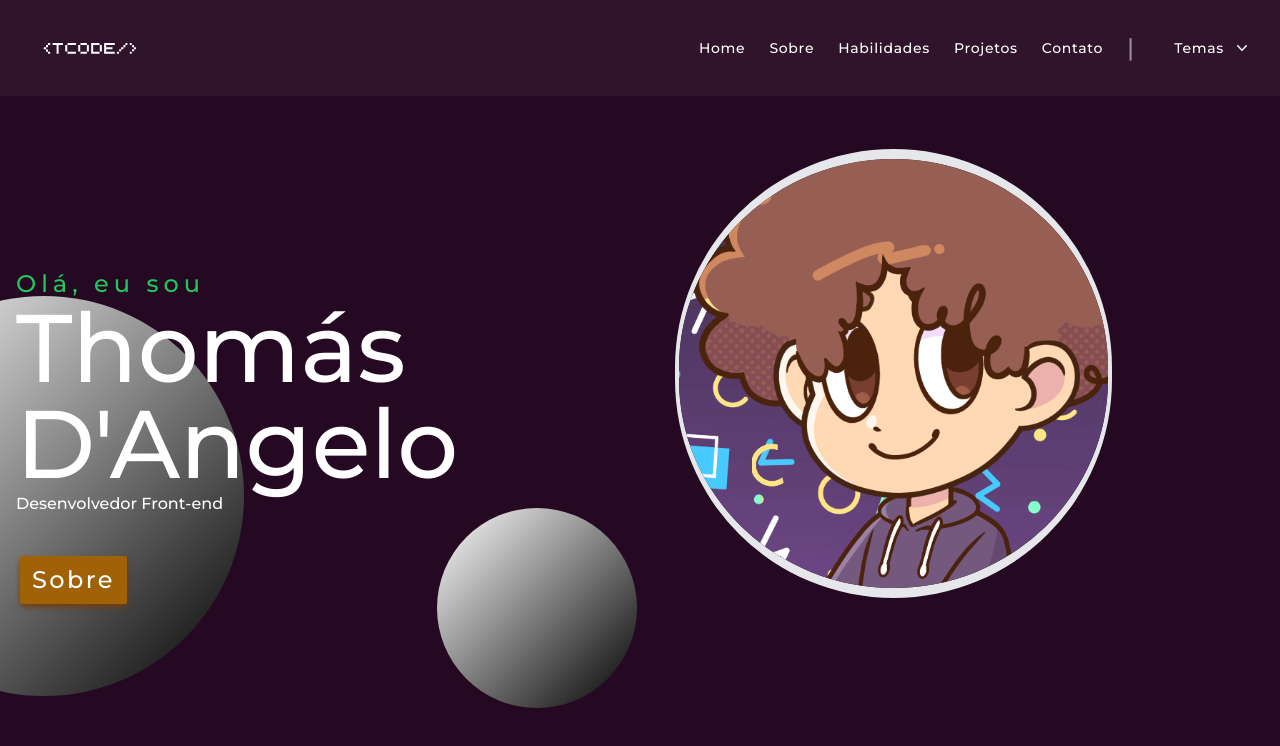
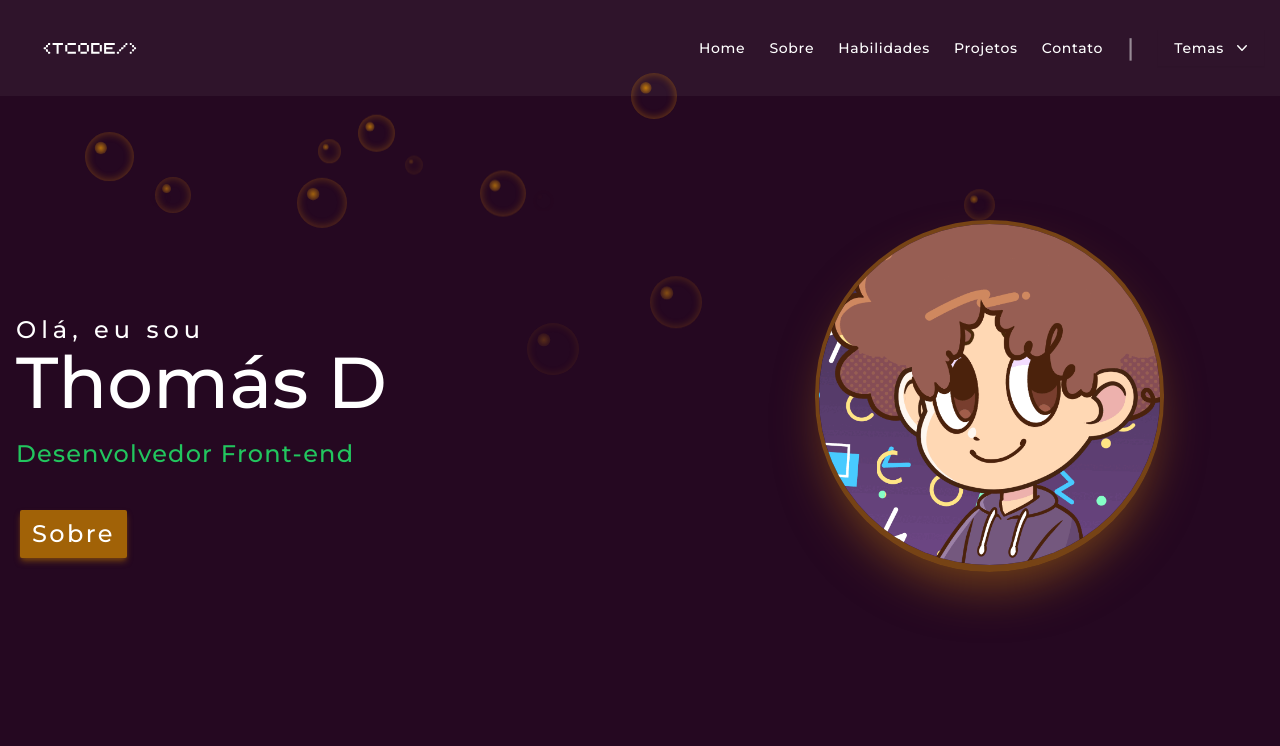
Before and after one commit to Thomgomes/Portfolio_Thom_Gomes, a React (Vite) app: page / in a window 1280 px wide. Shown: the top 746 px of the page. Built offline with nearby package versions, Linux system fonts and the light colour scheme.

Commit message:
Bubbles add

```diff
--- a/package.json
+++ b/package.json
@@ -14,6 +14,7 @@
     "react": "^18.2.0",
     "react-dom": "^18.2.0",
     "react-router-dom": "^6.8.1",
+    "react-typical": "^0.1.3",
     "typed.js": "^2.0.12"
   },
   "devDependencies": {
--- /dev/null
+++ b/src/components/homeSection/imgbox.jsx
@@ -0,0 +1,10 @@
+import thomGif from '../../../public/TGAvatar.gif'
+import './imgbox.css'
+
+export const ImgBox = () => {
+  return (
+    <div className='imgbox relative 2xl:w-full 2xl:h-full 2xl:block xl:w-[70%] xl:block lg:w-[60%] md:block hidden'>
+      <img className='relative h-full w-[calc(130% - 80px)] top-[-60px] left-[50px] rounded-full border-t-[4px] border-b-[7px] border-x-4 border-[#c77f0b80] shadow-2xl shadow-[#c77f0b80]' src={thomGif} alt="Thom_Avatar.gif" />
+    </div>
+  )
+}
--- a/src/components/homeSection/index.jsx
+++ /dev/null
@@ -1,35 +0,0 @@
-import thomGif from '../../../public/TGAvatar.gif'
-import Typed from "typed.js";
-import './imgbox.css'
-
-export const SectionHome = () => {
-
-  return (
-    <section className="text-white">
-      <div
-      className=" wrapper
-      container lg:mt-16 xl:mt-20 col-auto max-w-7xl mx-auto px-4 h-[70vh] flex justify-center items-center
-      before:absolute 2xl:before:h-[600px] 2xl:before:w-[600px] xl:before:h-[400px] xl:before:w-[400px] before:rounded-[50%] before:left-[-12%] before:top-[40%] before:bg-gradient-to-br to-black from-white
-      after:absolute after:h-[200px] after:w-[200px] after:rounded-[50%] after:left-[35%] after:bottom-[3%] after:bg-gradient-to-br
-      ">
-        <div className="w-1/2 z-10">
-          <span
-            className=' span
-          block relative text-2xl tracking-[5px] text-green-500
-          after:absolute after:h-1 after:w-[45px] after:bottom-[10px] after:text-red-300
-          '>Olá, eu sou</span>
-          <h1 className='block text-8xl'>Thom<span className='multiText capitalize'>ás D'Angelo</span></h1>
-          <p className='w-[90%] relative'>Desenvolvedor Front-end</p>
-          <div className="btn">
-            <button className='text-2xl bg-yellow-700 px-3 py-2 my-10 mx-1 tracking-widest capitalize shadow-md shadow-yellow-900 rounded-sm '>Sobre</button>
-          </div>
-        </div>
-        <div className="w-1/2">
-          <div className='imgbox relative 2xl:w-full 2xl:h-full xl:w-[70%] lg:w-[60%]'>
-            <img className='relative h-full w-[calc(130% - 80px)] top-[-60px] left-[50px] rounded-full border-y-[10px] border-x-4' src={thomGif} alt="Thom_Avatar.gif" />
-          </div>
-        </div>
-      </div>
-    </section>
-  )
-}
--- /dev/null
+++ b/src/components/homeSection/sectionName.jsx
@@ -0,0 +1,32 @@
+import Typical from 'react-typical'
+import './imgbox.css'
+
+export const SectionName = () => {
+
+  return (
+    <div className='DescriptionMe'>
+      <span
+        className=' span
+          block relative text-2xl tracking-[5px]
+          '>Olá, eu sou</span>
+      <h1 className='block xl:text-7xl lg:text-6xl md:text-5xl text-4xl '>
+        Thom
+        <Typical
+          loop={1}
+          wrapper='a'
+          steps={[
+            "ás D'Angelo",
+            4500,
+            ' Gomes',
+
+          ]}
+        />
+      </h1>
+      <p className='w-[90%] relative mt-5 tracking-wider text-2xl text-green-500'>Desenvolvedor Front-end</p>
+      <div className="btn">
+        <button className='text-2xl bg-yellow-700 px-3 py-2 my-10 mx-1 tracking-widest capitalize shadow-md shadow-yellow-900 rounded-sm '>Sobre</button>
+      </div>
+
+    </div>
+  )
+}
--- /dev/null
+++ b/src/components/navbar/bubbles.css
@@ -0,0 +1,35 @@
+section span {
+  position:absolute;
+  top: 62px;
+  background: transparent;
+  poimter-evnets: none;
+  border-radius: 50%;
+  box-shadow: inset 0 0 10px rgba(187,112,15, 0.6);
+  animation: bubbles 2s linear infinite;
+  z-index:0;
+}
+
+section span::before{
+  content:'';
+  position: absolute;
+  width: 100%;
+  height: 100%;
+  transform: scale(0.25) translate(-70%, -70%);
+  background:radial-gradient(#c77e0b, transparent);
+  border-radius: 50%;
+  z-index:2;
+}
+
+@keyframes bubbles {
+  0%{
+  transform: translateY(0%);
+  opacity: 1;
+  }
+  70%{
+  opacity: 0.6;
+  }
+  100%{
+  transform: translateY(600%);
+  opacity: 0;
+  }
+}
--- /dev/null
+++ b/src/components/navbar/bublles.jsx
@@ -0,0 +1,29 @@
+import { createElement } from "react"
+import './bubbles.css'
+
+export const Bubbles = () => {
+
+  function bubblesCreate () {
+    const section = document.querySelector('section')
+    const createElement = document.createElement('span')
+    let size = Math.random()*60
+
+    createElement.style.width = size + 'px'
+    createElement.style.height = size + 'px'
+    createElement.style.left = Math.random() * innerWidth + 'px'
+    section.appendChild(createElement)
+
+    setTimeout(() => {
+      createElement.remove()
+    },2000)
+  }
+  setInterval(bubblesCreate,300)
+
+  return (
+    <section
+    className=""
+    >
+
+    </section>
+  )
+}
--- a/src/components/navbar/index.jsx
+++ /dev/null
@@ -1,54 +0,0 @@
-import { Link } from 'react-router-dom'
-import TcodeLogo from '../../assets/Thom.Code-_1_.svg'
-import { LayeredWaves } from './layeredWaves'
-import { NavLinks } from './navLink'
-import { ThemesBtn } from './navThemes'
-import wavesGreen from '../../assets/layeredWaves/greenWaves.svg'
-import wavesGolden from '../../assets/layeredWaves/goldenWaves.svg'
-import wavesPurple from '../../assets/layeredWaves/pulpleWaves.svg'
-
-export const Navbar = () => {
-
-
-  return (
-    <navbar>
-      <div className=' text-white bg-[#f5fffa0c]'>
-        <LayeredWaves waveName={wavesGolden}/>
-      <div className="relative container max-w-7xl mx-auto px-4 h-24 flex items-center justify-between z-[1]" >
-        <div className="logo">
-          <Link className="login-form-title" to="/home">
-            <img className="w-36 pt-5" src={TcodeLogo} alt="Thom_Code" />
-          </Link>
-        </div>
-
-        <nav>
-          <ul className="flex items-center gap-3 space-x-3 ml-auto">
-            <NavLinks
-            path="*"
-            nameDescription="Home"
-            />
-            <NavLinks
-            path="*"
-            nameDescription="Sobre"
-            />
-            <NavLinks
-            path="*"
-            nameDescription="Habilidades"
-            />
-            <NavLinks
-            path="*"
-            nameDescription="Projetos"
-            />
-            <NavLinks
-            path="*"
-            nameDescription="Contato"
-            />
-            <span className='opacity-50 text-2xl'>|</span>
-            <ThemesBtn/>
-          </ul>
-        </nav>
-      </div>
-      </div>
-    </navbar>
-  )
-}
--- a/src/components/navbar/layeredWaves.jsx
+++ b/src/components/navbar/layeredWaves.jsx
@@ -1,8 +1,8 @@
 export const LayeredWaves = (props) => {
   return (
-    <div className="layeresWaves relative z-0 ">
+    <div className="layeresWaves relative z-[1] ">
       <img
-       className='absolute z-0 w-full min-w-[1300px]'
+       className='absolute z-[1] w-full min-w-[1300px]'
        src={props.waveName}
        alt="" />
     </div>
--- /dev/null
+++ b/src/container/homeSection/index.jsx
@@ -0,0 +1,26 @@
+import '../../components/homeSection/imgbox.css'
+import { SectionName } from '../../components/homeSection/sectionName';
+import { ImgBox } from '../../components/homeSection/imgbox';
+
+export const SectionHome = () => {
+
+  return (
+    <div className="text-white z-[2]">
+      <div
+        className=" wrapper
+      container lg:mt-16 xl:mt-20 col-auto max-w-7xl mx-auto px-4 h-[70vh] flex justify-center items-center
+      ">
+        <div className="lg:w-[60%] md:w-full z-10">
+          <SectionName/>
+        </div>
+        <div className="w-[40%]">
+          <ImgBox/>
+        </div>
+      </div>
+    </div>
+  )
+}
+
+
+// before:absolute 2xl:before:h-[600px] 2xl:before:w-[600px] xl:before:h-[400px] xl:before:w-[400px] before:rounded-[50%] before:left-[-12%] before:top-[40%] before:bg-gradient-to-br to-[#ae6211] from-[#dc9d00]
+// after:absolute after:h-[200px] after:w-[200px] after:rounded-[50%] after:left-[35%] after:bottom-[3%] after:bg-gradient-to-br
--- /dev/null
+++ b/src/container/navbar/index.jsx
@@ -0,0 +1,59 @@
+import { Link } from 'react-router-dom'
+
+import TcodeLogo from '../../assets/Thom.Code-_1_.svg'
+
+import { LayeredWaves } from '../../components/navbar/layeredWaves'
+import { NavLinks } from '../../components/navbar/navLink'
+import { ThemesBtn } from '../../components/navbar/navThemes'
+
+import wavesGreen from '../../assets/layeredWaves/greenWaves.svg'
+import wavesGolden from '../../assets/layeredWaves/goldenWaves.svg'
+import wavesPurple from '../../assets/layeredWaves/pulpleWaves.svg'
+import { Bubbles } from '../../components/navbar/bublles'
+
+export const Navbar = () => {
+
+
+  return (
+    <navbar>
+      <div className=' text-white bg-[#f5fffa0c]'>
+        <LayeredWaves waveName={wavesGolden} />
+        <Bubbles/>
+        <div className="relative container max-w-7xl mx-auto px-4 h-24 flex items-center justify-between z-[1]" >
+          <div className="logo">
+            <Link className="login-form-title" to="/home">
+              <img className="w-36 pt-5" src={TcodeLogo} alt="Thom_Code" />
+            </Link>
+          </div>
+
+          <nav>
+            <ul className="flex items-center gap-3 space-x-3 ml-auto">
+              <NavLinks
+                path="*"
+                nameDescription="Home"
+              />
+              <NavLinks
+                path="*"
+                nameDescription="Sobre"
+              />
+              <NavLinks
+                path="*"
+                nameDescription="Habilidades"
+              />
+              <NavLinks
+                path="*"
+                nameDescription="Projetos"
+              />
+              <NavLinks
+                path="*"
+                nameDescription="Contato"
+              />
+              <span className='opacity-50 text-2xl'>|</span>
+              <ThemesBtn />
+            </ul>
+          </nav>
+        </div>
+      </div>
+    </navbar>
+  )
+}
--- a/src/pages/home/index.jsx
+++ b/src/pages/home/index.jsx
@@ -1,11 +1,12 @@
-import { SectionHome } from "../../components/homeSection"
-import { Navbar } from "../../components/navbar"
+import { SectionHome } from "../../container/homeSection"
+import { Navbar } from "../../container/navbar"
+
 
 
 export const Home = () => {
 
   return (
-    <div className="h-screen w-screen bg-[#250821] font-montserrat">
+    <div className="h-screen w-screen bg-[#250821] font-montserrat overflow-x-hidden">
       <div className="relative">
       <Navbar/>
       <SectionHome/>
```
Also changed, not shown: 1 other file (tests, documents, lock files or other folders).
